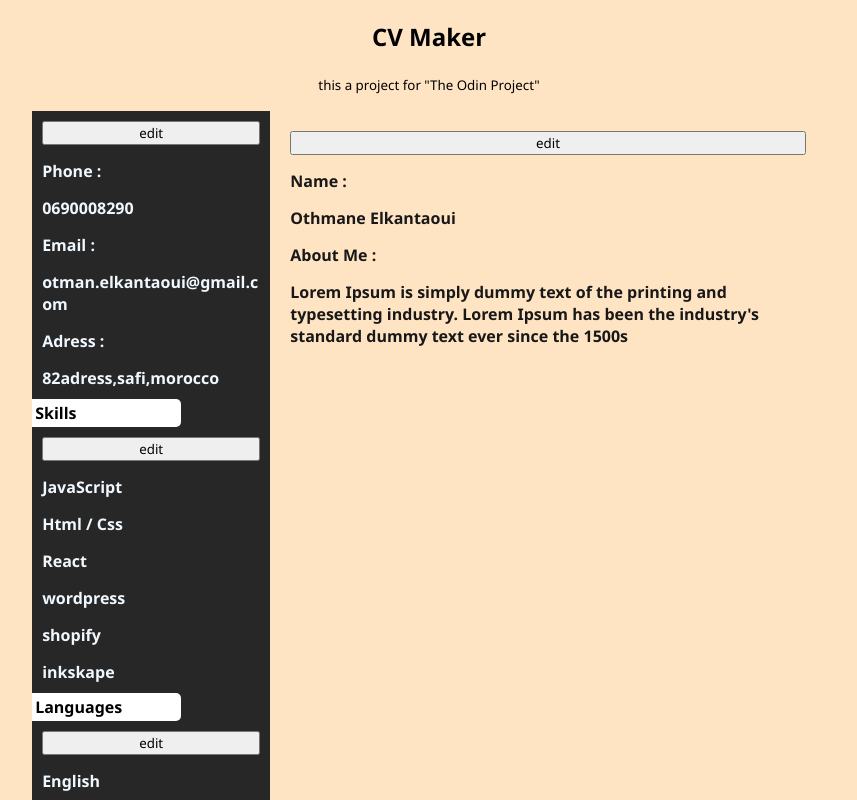
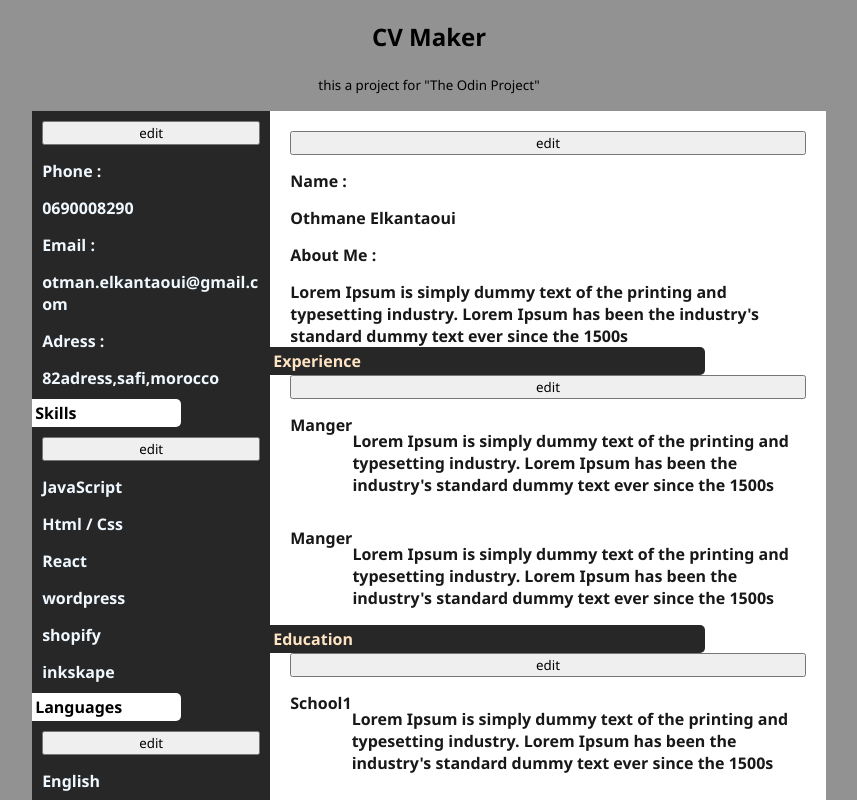
Before and after one commit to polymahh/cv-project, a React (Create React App) app: page / in a window 1280 px wide. Shown: the top 800 px of the page, without its empty margins (211-1068 px from the left). Built offline with nearby package versions, Linux system fonts and the light colour scheme.

Commit message:
done neccessary functionality - needs design work

```diff
--- a/src/App.js
+++ b/src/App.js
@@ -5,6 +5,8 @@ import Skills from "./components/skills-component";
 import Languages from "./components/languages-component";
 import Hobies from "./components/hobies-component";
 import Presentation from "./components/presentation-component";
+import Experience from "./components/experience-component";
+import Educations from "./components/education-component";
 
 class App extends Component {
   constructor(props){
@@ -55,6 +57,38 @@ class App extends Component {
           "Arabic",
           "French"
         ]
+      },
+      experiences:{
+        inputName:'',
+        inputDescription:'',
+        name: 'experiences',
+        edit:false,
+        items:[
+          {
+            name:"Manger",
+            description:"Lorem Ipsum is simply dummy text of the printing and typesetting industry. Lorem Ipsum has been the industry's standard dummy text ever since the 1500s"
+          },
+          {
+            name:"Manger",
+            description:"Lorem Ipsum is simply dummy text of the printing and typesetting industry. Lorem Ipsum has been the industry's standard dummy text ever since the 1500s"
+          }
+        ]
+      },
+      educations:{
+        inputName:'',
+        inputDescription:'',
+        name: 'educations',
+        edit:false,
+        items:[
+          {
+            name:"School1",
+            description:"Lorem Ipsum is simply dummy text of the printing and typesetting industry. Lorem Ipsum has been the industry's standard dummy text ever since the 1500s"
+          },
+          {
+            name:"School2",
+            description:"Lorem Ipsum is simply dummy text of the printing and typesetting industry. Lorem Ipsum has been the industry's standard dummy text ever since the 1500s"
+          }
+        ]
       }
     }
 
@@ -62,6 +96,7 @@ class App extends Component {
     this.inputHandler = this.inputHandler.bind(this)
     this.editSwitch = this.editSwitch.bind(this)
     this.deleteHandler = this.deleteHandler.bind(this)
+    this.preSwitch = this.preSwitch.bind(this)
 
   }
 
@@ -79,27 +114,43 @@ class App extends Component {
 
   editSwitch(e){
     const name = e.target.name
-    Object.keys(this.state).map((item) => {
-      if(item === name){
-        this.setState({
-          ...this.state,
-          [name]:{
-            ...this.state[name],
-            edit:!this.state[name].edit,
-            items: (this.state[name].input === '') ? this.state[name].items : [...this.state[name].items,this.state[name].input],
-            input: ''
-          }
-        })
+    console.log(name)
 
+    this.setState({
+      [name]:{
+        ...this.state[name],
+        edit:!this.state[name].edit,
+        items:(this.state[name].input === '' )? this.state[name].items : [...this.state[name].items, this.state[name].input],
+        input:''
       }
     })
 
+
   }
+
+
+  preSwitch(e){
+    let name = e.target.name
+    let input = {
+      name:this.state[name].inputName,
+      description:this.state[name].inputDescription
+    }
+
+    this.setState({
+      [name]:{
+        ...this.state[name],
+        edit:!this.state[name].edit,
+        items:(this.state[name].inputName === ''|| this.state[name].inputDescription === '' )? this.state[name].items : [...this.state[name].items, input],
+        inputName:'',
+        inputDescription:''
+      }
+    })
+  }
+
 
   inputHandler(e){
     let name = e.target.name
     this.setState({
-      ...this.state,
       [e.target.id]:{
         ...this.state[e.target.id],
         [name]:e.target.value
@@ -114,7 +165,6 @@ class App extends Component {
     let name = e.target.name
     this.state[name].items.splice(e.target.id,1)
     this.setState({
-      ...this.state,
       [name]:{
         ...this.state[name],
         items:this.state[name].items
@@ -148,6 +198,11 @@ class App extends Component {
               <div className="presentation">
               <Presentation editHandler={this.editHandler} presentation={this.state.presentation} inputHandler={this.inputHandler} />
               </div>
+              <div className="divider2 experience"> Experience</div>
+              <Experience experiences={this.state.experiences} inputHandler={this.inputHandler} deleteHandler={this.deleteHandler} preSwitch={this.preSwitch}/>
+              <div className="divider2 education"> Education</div>
+              <Educations educations={this.state.educations} inputHandler={this.inputHandler} deleteHandler={this.deleteHandler} preSwitch={this.preSwitch}/>
+
 
         </div>
       </div>
--- /dev/null
+++ b/src/components/education-component.js
@@ -0,0 +1,42 @@
+import { Component } from "react";
+
+class Educations extends Component{
+    render(){
+
+        let educations = this.props.educations.items.map((education, index )=> <div key={index}>
+            <span>{education.name}</span>
+            <p>{education.description}</p>
+            </div>)
+        if(this.props.educations.edit){
+            return(
+                <div className="presentation-container">
+                    <button onClick={this.props.preSwitch} name="educations">save</button>
+                    {educations.map((education,index) =>
+                    <div key={index}>
+                    {education}
+                    <button id={index} name="educations" onClick={this.props.deleteHandler}>delete</button>
+                    </div>
+                    )}
+                    <hr style={{border: "1px solid white",width:"90%"}}/>
+                    <h3 id="AddSkill">Add Education:</h3>
+                    <label>Title:</label>
+                    <input id="educations" name="inputName" value={this.props.educations.inputName} onChange={this.props.inputHandler} required/>
+                    <label>Description:</label>
+                    <textarea id="educations" name="inputDescription" value={this.props.educations.inputDescription} onChange={this.props.inputHandler} required/>
+                    <button onClick={this.props.preSwitch} name="educations">Add</button>
+                </div>
+            )
+        }else {
+
+            return(
+                <div className="presentation-container">
+                <button onClick={this.props.preSwitch} name="educations">edit</button>
+                {educations}
+            </div>
+        )
+    }
+
+    }
+}
+
+export default Educations
--- /dev/null
+++ b/src/components/experience-component.js
@@ -0,0 +1,43 @@
+import { Component } from "react";
+import "../styling/presentation.css"
+
+class Experience extends Component{
+    render(){
+
+        let experiences = this.props.experiences.items.map((experience, index )=> <div key={index}>
+            <span>{experience.name}</span>
+            <p>{experience.description}</p>
+            </div>)
+        if(this.props.experiences.edit){
+            return(
+                <div className="presentation-container">
+                    <button onClick={this.props.preSwitch} name="experiences">save</button>
+                    {experiences.map((experience,index) =>
+                    <div key={index}>
+                    {experience}
+                    <button id={index} name="experiences" onClick={this.props.deleteHandler}>delete</button>
+                    </div>
+                    )}
+                    <hr style={{border: "1px solid white",width:"90%"}}/>
+                    <h3 id="AddSkill">Add Experience:</h3>
+                    <label>Title:</label>
+                    <input id="experiences" name="inputName" value={this.props.experiences.inputName} onChange={this.props.inputHandler} required/>
+                    <label>Description:</label>
+                    <textarea id="experiences" name="inputDescription" value={this.props.experiences.inputDescription} onChange={this.props.inputHandler} required/>
+                    <button onClick={this.props.preSwitch} name="experiences">Add</button>
+                </div>
+            )
+        }else {
+
+            return(
+                <div className="presentation-container">
+                <button onClick={this.props.preSwitch} name="experiences">edit</button>
+                {experiences}
+            </div>
+        )
+    }
+
+    }
+}
+
+export default Experience
--- a/src/styling/App.css
+++ b/src/styling/App.css
@@ -3,7 +3,7 @@
 }
 
 body{
-    background-color: bisque;
+    background-color: rgb(146, 146, 146);
 }
 
 .App-header{
@@ -16,6 +16,7 @@ body{
     height: 297mm;
     margin: auto;
     display: flex;
+    background-color: rgb(255, 255, 255);
 
 }
 
@@ -38,3 +39,13 @@ width: 70%;
     font-weight: bolder;
     border-radius: 0px 5px 5px 0px
 }
+
+.divider2{
+    margin: -10px;
+    background-color: rgb(39, 39, 39);
+    color: bisque;
+    width: 80%;
+    padding: 3px;
+    font-weight: bolder;
+    border-radius: 0px 5px 5px 0px
+}
--- a/src/styling/presentation.css
+++ b/src/styling/presentation.css
@@ -10,5 +10,5 @@
 
 .presentation-container>div{
     display: flex;
-    justify-content: space-between;
+    /* justify-content: space-between; */
 }
```
